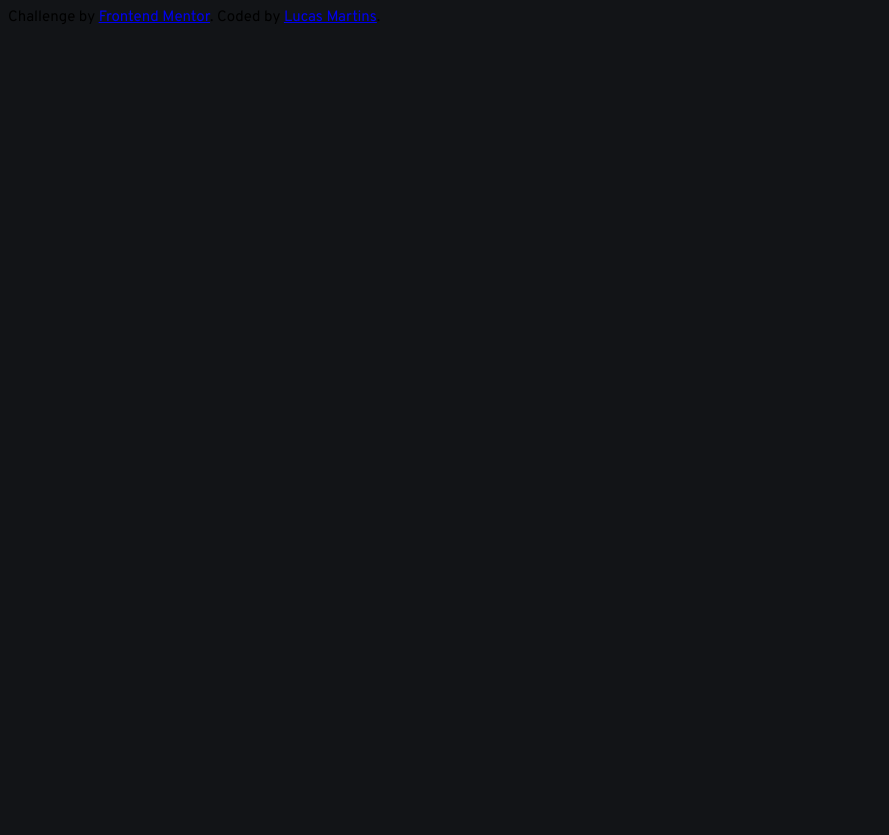
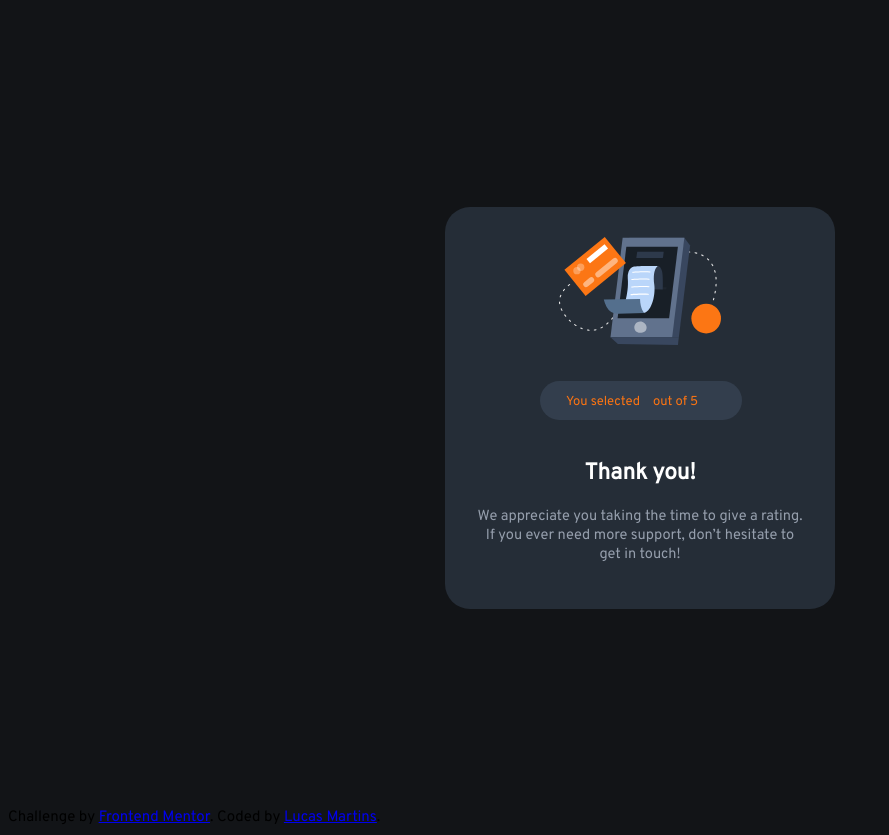
Before and after one commit to lucasmm56/interactive_rating_component_main, a plain HTML site: page index.html in a window 1280 px wide. Both pictures are taken after a click on the button "Submit". Shown: the whole page, without its empty margins (0-889 px from the left). Before the commit the page ends 800 px from the top, so only its background shows below. Drawn offline with nearby package versions, Linux system fonts and the light colour scheme.

Commit message:
correcoes

```diff
--- a/index.html
+++ b/index.html
@@ -16,8 +16,8 @@
 
 <body>
   <!-- Rating state start -->
-  <main class="page1" id="page1">
-    <section class="section1">
+  <main class="page1">
+    <section class="section1"  id="page1">
 
       <div class="star">
         <svg class="icon" width="17" height="16" xmlns="http://www.w3.org/2000/svg">
@@ -46,8 +46,8 @@
         </div>
         <input type="button" id="send" value="Submit" class="button" onclick="hiddenDiv('page1', 'page2')">
     </section>
-    <div class="page2" id="page2">
-      <section class="section2">
+    <section class="page2" id="page2">
+      <div class="section2">
         <div class="icon-thank-you">
           <svg width="162" height="108" xmlns="http://www.w3.org/2000/svg">
             <g fill="none">
@@ -94,8 +94,8 @@
         <h1>Thank you!</h1>
         <p class="text-thank">We appreciate you taking the time to give a rating. If you ever need more support,
           don’t hesitate to get in touch!</p>
+        </div>
       </section>
-    </div>
   </main>
   <footer>
     <div class="attribution">
```
